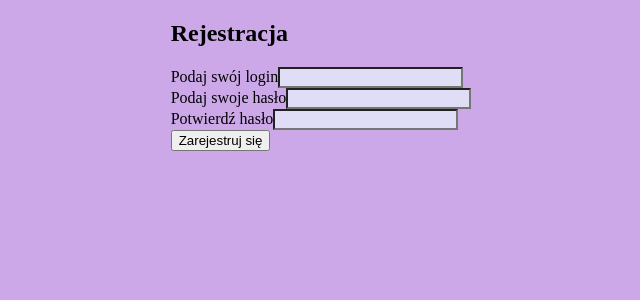
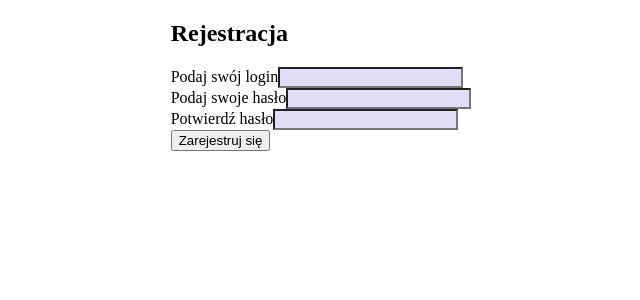
Before and after one commit to RadekPalka/react-i-am-sober, a React (Vite) app: page /registration-page in a window 1280 px wide. Shown: the top 300 px of the page, without its empty margins (319-959 px from the left). Built offline with nearby package versions, Linux system fonts and the light colour scheme.

Commit message:
style: remove background color from wrapper

```diff
--- a/src/App.tsx
+++ b/src/App.tsx
@@ -13,7 +13,6 @@ const AppWrapper = styled.div`
 	font-family: 'LXGW WenKai TC', cursive;
 	font-weight: 300;
 	font-style: normal;
-	background-color: #cca8e9;
 `;
 
 const App: React.FC = () => {
```
